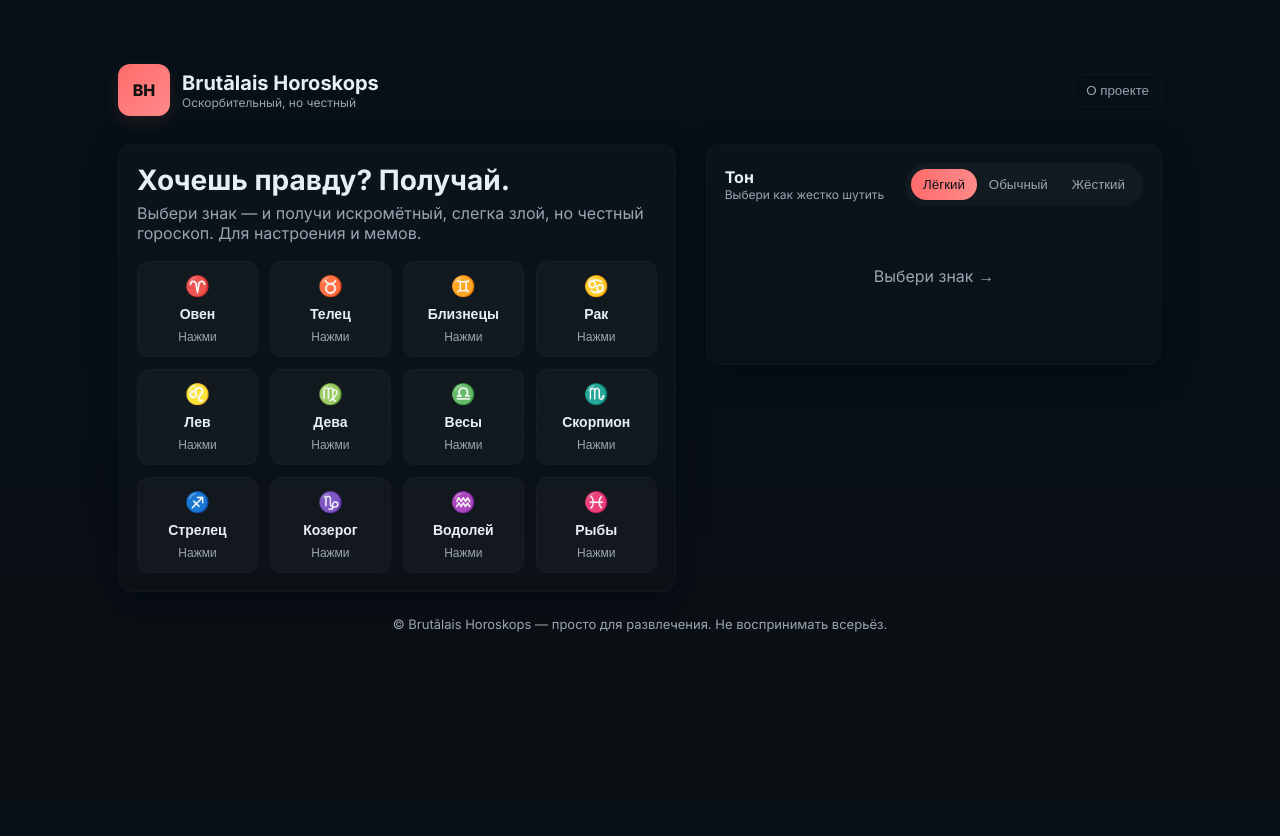
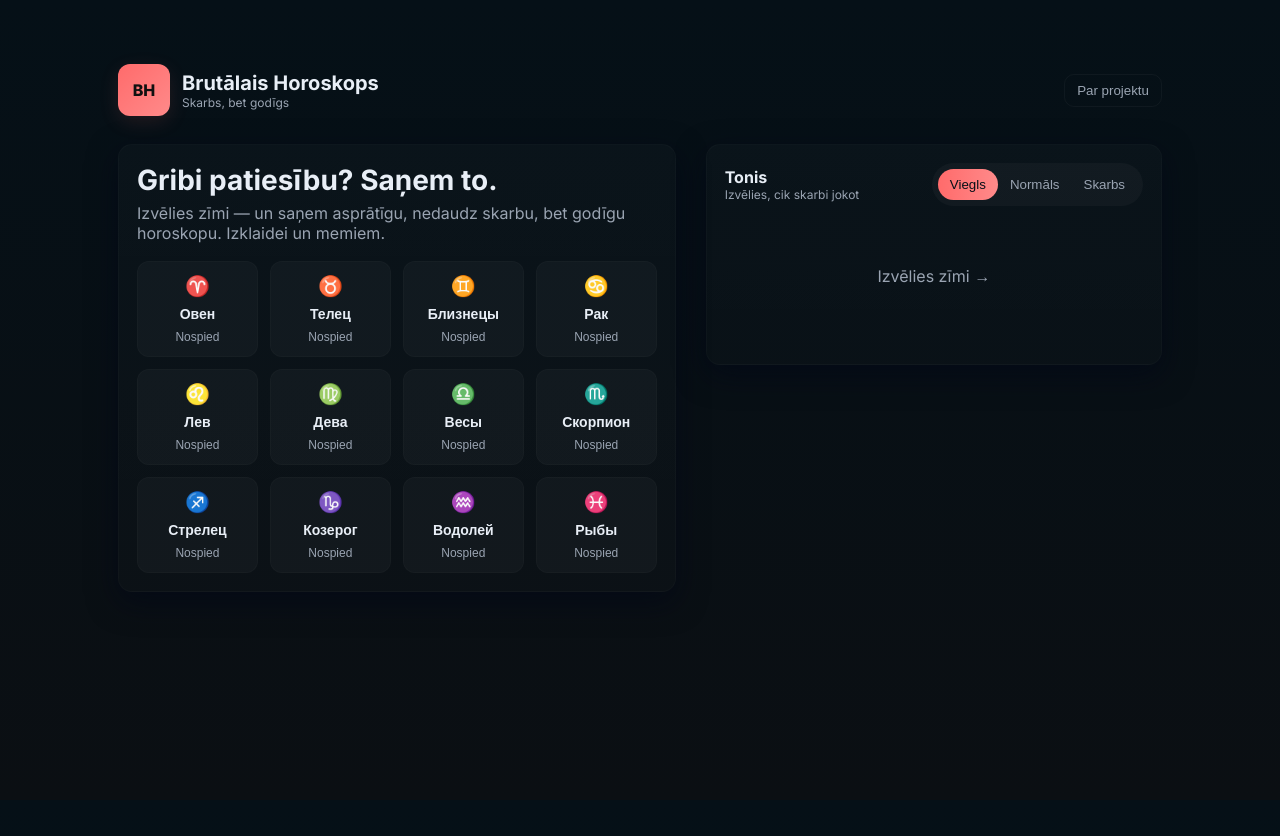
Before and after one commit to bogdanti192/brutal_horoscope, a Flask app: page / in a window 1280 px wide. Run offline with Flask 2, Linux system fonts and the light colour scheme; the visitor is signed in with stand-in values (Sample User, id 1).

Commit message:
Language change

```diff
--- a/templates/index.html
+++ b/templates/index.html
@@ -241,20 +241,20 @@
           <div class="logo">BH</div>
           <div>
             <h1>Brutālais Horoskops</h1>
-            <p>Оскорбительный, но честный</p>
+            <p>Skarbs, bet godīgs</p>
           </div>
         </div>
         <nav>
-          <button class="btn-ghost" onclick="openAbout()">О проекте</button>
+          <button class="btn-ghost" onclick="openAbout()">Par projektu</button>
         </nav>
       </header>
 
       <main class="hero">
         <section class="card intro">
-          <h2>Хочешь правду? Получай.</h2>
+          <h2>Gribi patiesību? Saņem to.</h2>
           <p>
-            Выбери знак — и получи искромётный, слегка злой, но честный
-            гороскоп. Для настроения и мемов.
+            Izvēlies zīmi — un saņem asprātīgu, nedaudz skarbu, bet godīgu
+            horoskopu. Izklaidei un memiem.
           </p>
 
           <div class="signs-grid" id="signsGrid">
@@ -262,7 +262,7 @@
             <button class="sign" data-sign="{{ s[0] }}">
               <div class="emoji">{{ s[1] }}</div>
               <b>{{ s[0] }}</b>
-              <small>Нажми</small>
+              <small>Nospied</small>
             </button>
             {% endfor %}
           </div>
@@ -272,49 +272,23 @@
           <div class="card">
             <div class="tone-row">
               <div style="flex: 1">
-                <strong>Тон</strong>
+                <strong>Tonis</strong>
                 <div style="color: var(--muted); font-size: 12px">
-                  Выбери как жестко шутить
+                  Izvēlies, cik skarbi jokot
                 </div>
               </div>
               <div class="tone-toggle" role="tablist">
-                <button class="active" data-tone="light">Лёгкий</button>
-                <button data-tone="normal">Обычный</button>
-                <button data-tone="hard">Жёсткий</button>
+                <button class="active" data-tone="light">Viegls</button>
+                <button data-tone="normal">Normāls</button>
+                <button data-tone="hard">Skarbs</button>
               </div>
             </div>
 
             <div class="preview" id="preview">
               <div style="text-align: center; color: var(--muted)">
-                Выбери знак →
+                Izvēlies zīmi →
               </div>
             </div>
           </div>
 
-          <div class="result-card card" id="resultCard" style="display: none">
-            <h3 id="resSign">Овен</h3>
-            <p id="resText">
-              Тут будет саркастичный гороскоп для выбранного знака.
-            </p>
-            <div class="meta">
-              <div id="resRate">Сарказм: 72/100</div>
-              <div id="resHint" style="font-size: 13px; color: var(--muted)">
-                Сгенерировано сервером
-              </div>
-            </div>
-            <div class="actions">
-              <button class="btn primary" id="againBtn">Ещё раз</button>
-              <button class="btn ghost" id="shareBtn">Поделиться</button>
-            </div>
-          </div>
-        </aside>
-      </main>
-
-      <footer>
-        © Brutālais Horoskops — просто для развлечения. Не воспринимать всерьёз.
-      </footer>
-    </div>
-
-    <script src="{{ url_for('static', filename='main.js') }}"></script>
-  </body>
-</html>
+          <div class="
```
Also changed, not shown: templates/age_check.html (+68 -25 lines).
